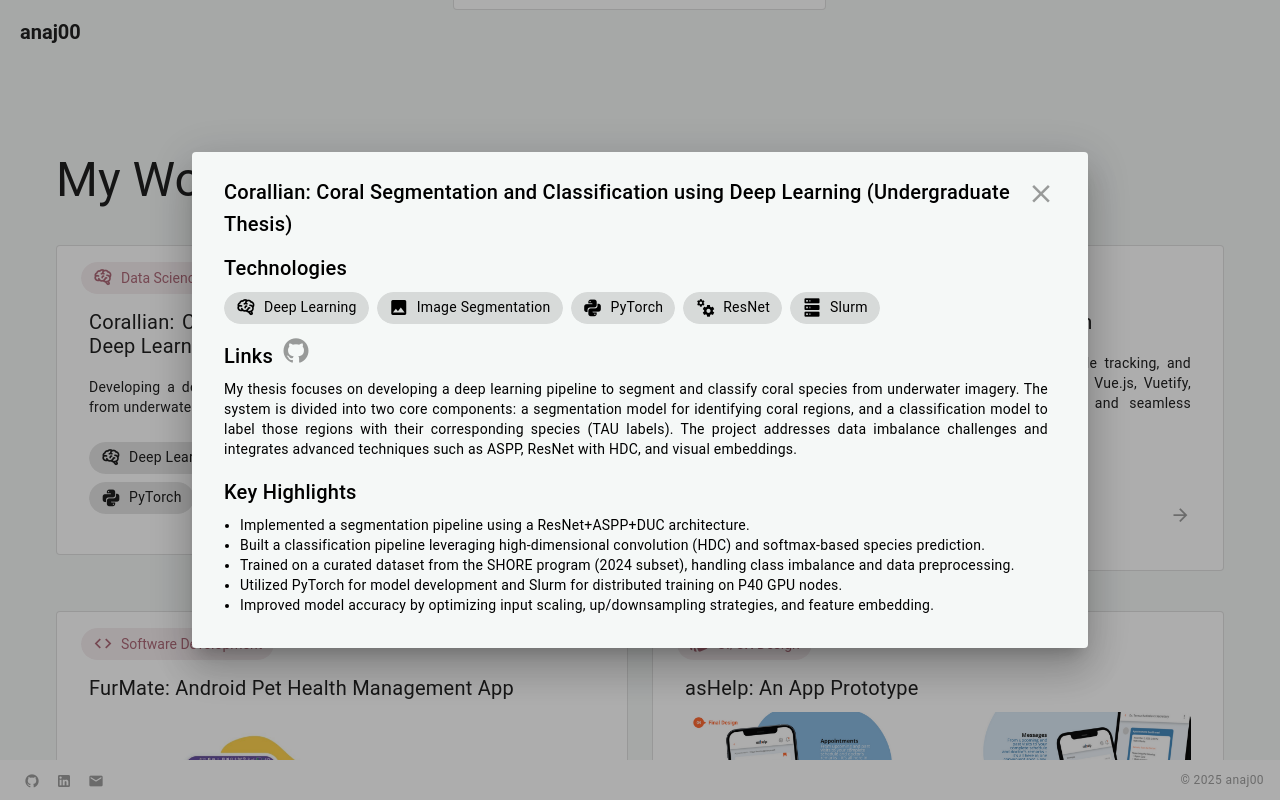
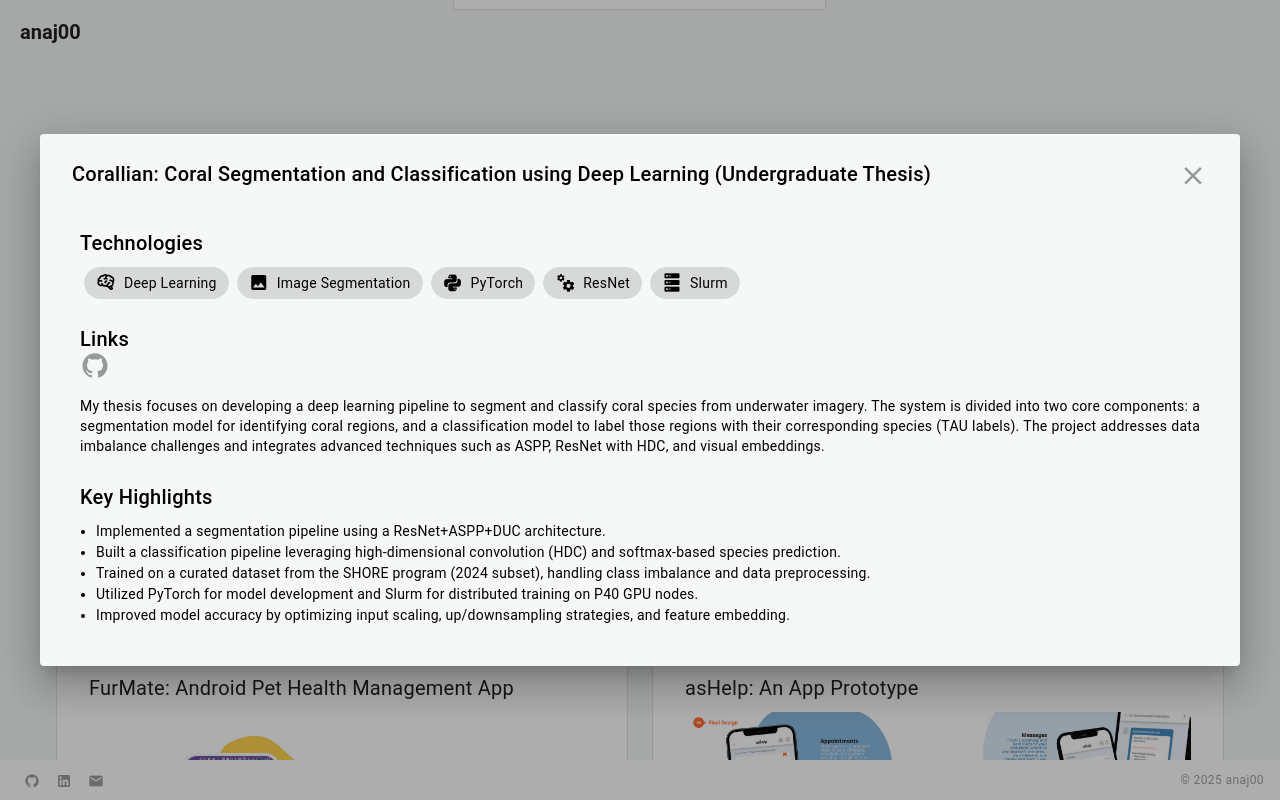
Before and after one commit to anaj00/anaj00-portfolio-v2, a Vue app in the folder anaj00-portfolio/: page / in a window 1280 px wide. Both pictures are taken after a click on the element 342 px from the left and 1735 px from the top of the page. Built offline with nearby package versions, Linux system fonts and the light colour scheme; a small style sheet from the web is missing.

Commit message:
refactor(WorkCard): improve dialog layout and content structure

```diff
--- a/anaj00-portfolio/src/components/WorkCard.vue
+++ b/anaj00-portfolio/src/components/WorkCard.vue
@@ -5,7 +5,10 @@
       {{ tag }}
     </v-chip>
     <v-card-title class="font-weight-regular">
-      <div class="text-wrap text-justify" style="white-space: normal; word-break: break-word; line-height: 1.2">
+      <div
+        class="text-wrap text-justify"
+        style="white-space: normal; word-break: break-word; line-height: 1.2"
+      >
         {{ title }}
       </div>
     </v-card-title>
@@ -35,10 +38,16 @@
   </v-card>
 
   <!-- Dialog -->
-  <v-dialog v-model="showDialog" :fullscreen="$vuetify.display.smAndDown" max-width="70vw" max-height="80vh">
-    <v-card class="pa-4 bg-background">
+  <v-dialog
+    v-model="showDialog"
+    :fullscreen="$vuetify.display.smAndDown"
+    max-width="1200px"
+    scrollable
+  >
+    <v-card class="pa-md-4 bg-background" flat>
+      <!-- Title -->
       <v-card-title class="d-flex justify-space-between mb-3">
-        <div class="text-wrap" style="white-space: normal; word-break: break-word">
+        <div style="white-space: normal; word-break: break-word">
           {{ title }}
         </div>
         <a icon @click="showDialog = false" flat class="icon-hover">
@@ -46,19 +55,32 @@
         </a>
       </v-card-title>
 
-      <v-container class="fill-height mt-n6 text-body-2">
-        <v-row class="fill-height">
-          <!-- Left column only if there are images -->
-          <v-col v-if="hasImages" cols="12" md="6" class="fill-height d-flex flex-column">
-            <v-carousel hide-delimiters height="100%" class="rounded-lg">
-              <v-carousel-item v-for="(img, index) in images" :key="index" :src="img" contain />
+      <!-- Content -->
+      <v-card-text
+        style="max-height: 80vh;"
+        class="text-body-2"
+      >
+        <!-- Carousel -->
+        <div v-if="hasImages" class="mb-4">
+          <v-carousel
+            :show-arrows="images.length > 1"
+            height="500"
+            class="rounded-lg"
+          >
+            <v-carousel-item
+              v-for="(img, index) in images"
+              :key="index"
+              :src="img"
+              contain
+            />
           </v-carousel>
+        </div>
 
         <!-- Technologies -->
-            <div>
-              <p class="mt-4 text-h6">Technologies</p>
+        <div v-if="tech?.length">
+          <p class="text-h6">Technologies</p>
           <v-chip-group column>
-                <v-chip v-for="techItem in tech" :key="techItem.label">
+            <v-chip v-for="techItem in tech" :key="techItem.label" class="ma-1">
               <v-icon class="mr-2" size="20">{{ techItem.icon }}</v-icon>
               {{ techItem.label }}
             </v-chip>
@@ -66,56 +88,36 @@
         </div>
 
         <!-- Links -->
-            <div class="d-flex flex-row mt-2">
+        <div v-if="links?.length" class="mt-4">
           <p class="text-h6">Links</p>
           <div>
-                <a v-for="item in links" :key="item.title" class="d-inline-block social-link ml-2" :href="item.href"
-                  rel="noopener noreferrer" target="_blank" :title="item.title">
-                  <v-icon class="mt-n1" :icon="item.icon" :size="30" />
-                </a>
-              </div>
-            </div>
-          </v-col>
-
-          <!-- Full-width column if no images, half-width otherwise -->
-          <v-col :cols="12" :md="hasImages ? 6 : 12" class="fill-height">
-            <div class="mr-2">
-              <div v-if="!hasImages">
-                <p class="text-h6">Technologies</p>
-                <v-chip-group column>
-                  <v-chip v-for="techItem in tech" :key="techItem.label">
-                    <v-icon class="mr-2" size="20">{{ techItem.icon }}</v-icon>
-                    {{ techItem.label }}
-                  </v-chip>
-                </v-chip-group>
-
-                <!-- Links -->
-                <div class="d-flex flex-row mt-2 mb-2">
-                  <p class="text-h6">Links</p>
-                  <div>
-                    <a v-for="item in links" :key="item.title" class="d-inline-block social-link ml-2" :href="item.href"
-                      rel="noopener noreferrer" target="_blank" :title="item.title">
+            <a
+              v-for="item in links"
+              :key="item.title"
+              class="d-inline-block social-link mr-2"
+              :href="item.href"
+              rel="noopener noreferrer"
+              target="_blank"
+              :title="item.title"
+            >
               <v-icon :icon="item.icon" :size="30" class="mt-n1" />
             </a>
           </div>
         </div>
-              </div>
 
         <!-- Long Description -->
-              <div class="text-body-2 text-justify" v-html="longDescription" />
+        <div class="text-body-2 text-justify mt-4" v-html="longDescription" />
 
-              <!-- Key Highlights -->
-              <p class="mt-4 text-h6">Key Highlights</p>
+        <!-- Highlights -->
+        <div v-if="highlights?.length" class="mt-6">
+          <p class="text-h6">Key Highlights</p>
           <ul class="mt-2 ml-4 text-justify" style="list-style-type: disc">
             <li v-for="(point, index) in highlights" :key="index">
               {{ point }}
             </li>
           </ul>
         </div>
-          </v-col>
-        </v-row>
-
-      </v-container>
+      </v-card-text>
     </v-card>
   </v-dialog>
 </template>
@@ -141,16 +143,16 @@
   return props.images && props.images.length > 0;
 });
 
-  const tags = ["Software Engineering", "UI/UX Design", "Data Science"]
+const tags = ["Software Engineering", "UI/UX Design", "Data Science"];
 
-  const getIconForTag = tag => {
+const getIconForTag = (tag) => {
   const iconMap = {
-      'Software Development': 'mdi-code-tags',
-      'UI/UX Design': 'mdi-palette-swatch',
-      'Data Science / AI': 'mdi-brain',
-    }
-    return iconMap[tag] || 'mdi-tag'
-  }
+    "Software Development": "mdi-code-tags",
+    "UI/UX Design": "mdi-palette-swatch",
+    "Data Science / AI": "mdi-brain",
+  };
+  return iconMap[tag] || "mdi-tag";
+};
 </script>
 
 <style scoped>
@@ -174,4 +176,28 @@
   color: var(--accent);
   cursor: pointer;
 }
+
+/* Remove the dark background bar */
+:deep(.v-carousel__controls) {
+  background: transparent !important;
+  box-shadow: none !important;
+  padding: 8px 0;
+}
+
+/* Minimalist dot style */
+:deep(.v-carousel__controls__item) {
+  width: 8px;
+  height: 8px;
+  border-radius: 50%;
+  background-color: #999;
+  opacity: 0.4;
+  margin: 0 4px;
+  transition: all 0.3s ease;
+}
+
+/* Active dot style */
+:deep(.v-carousel__controls__item--active) {
+  background-color: var(--accent) !important;
+  opacity: 1;
+}
 </style>
```
Lines whose indentation alone changed are shown as unchanged.
